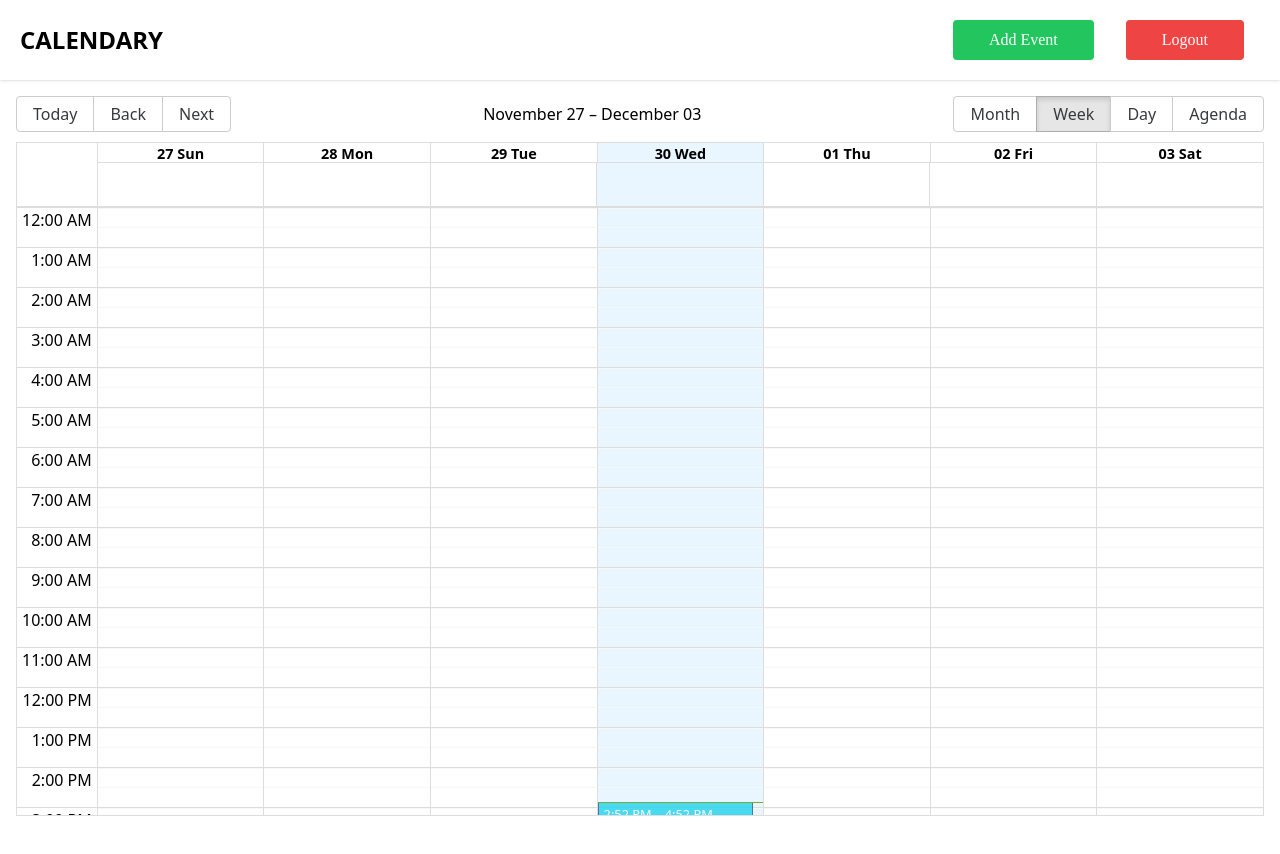
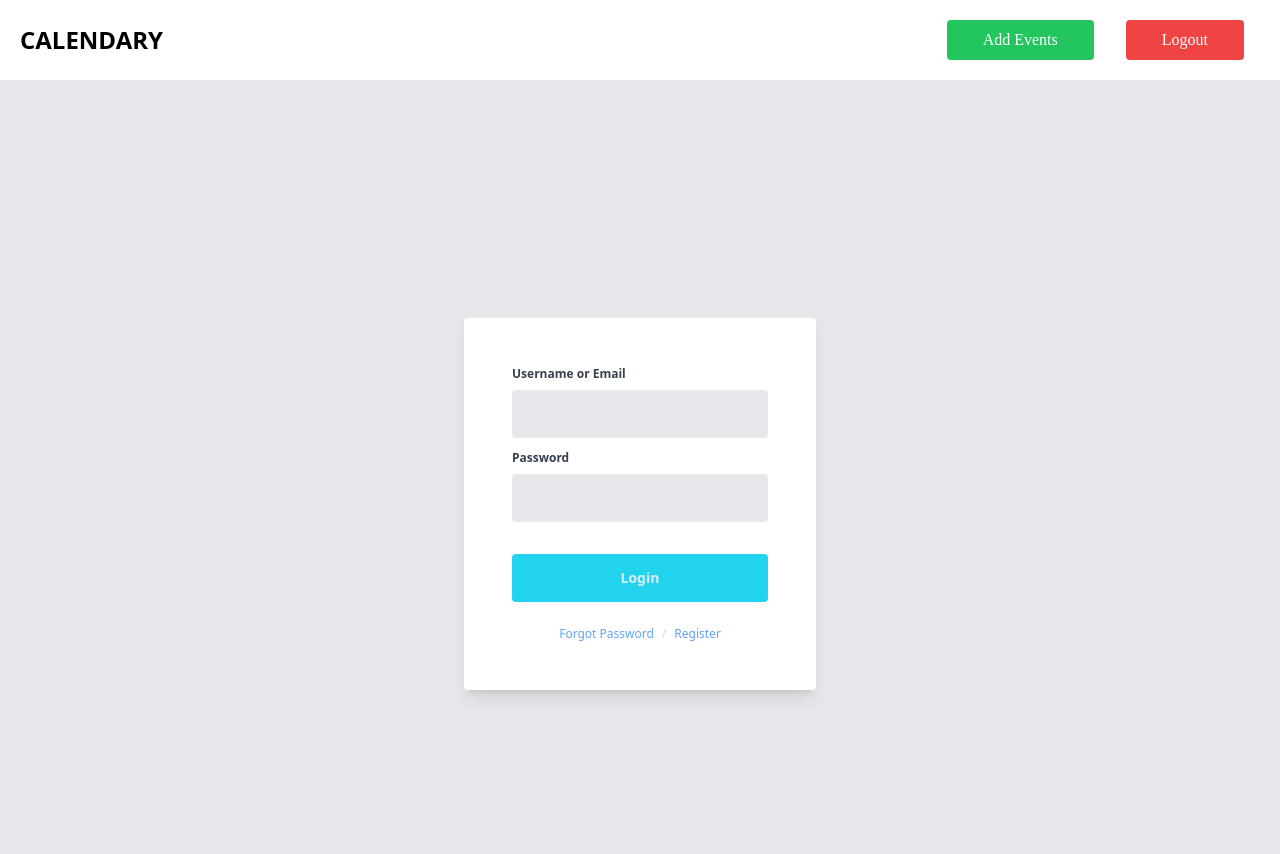
Before and after one commit to samirjabib/calendar-app, a React (Vite) app: page /auth/login in a window 1280 px wide. Shown: the top 854 px of the page. Before the commit the page ends 832 px from the top, so only its background shows below. Built offline with nearby package versions, Linux system fonts and the light colour scheme.

Commit message:
add controller to login page

```diff
--- a/src/auth/pages/LoginPage.jsx
+++ b/src/auth/pages/LoginPage.jsx
@@ -4,25 +4,38 @@ import { useForm } from "../../hooks/useForm";
 const loginFormFields = {
     email:'',
     password:'',
+
 }
 
 export const LoginPage = () => {
 
     const {email, password, onInputChange , onResetForm } = useForm( loginFormFields );
 
+
     const onSubmit = (event) => {
         event.preventDefault()
-        console.log(email, password);
+        console.log({email, password});
     }
+
 
 
     return (
         <div className="flex flex-col items-center justify-center w-screen h-screen bg-gray-200 text-gray-700 z-">
             <form className="flex flex-col bg-white rounded shadow-lg p-12 mt-12" onSubmit={onSubmit}>
                 <label className="font-semibold text-xs" htmlFor='userName '>Username or Email</label>
-                <input className="flex items-center h-12 px-4 w-64 bg-gray-200 mt-2 rounded focus:outline-none focus:ring-2" type="text"/>
+                <input
+                    className="flex items-center h-12 px-4 w-64 bg-gray-200 mt-2 rounded focus:outline-none focus:ring-2" type="text"
+                    value={email}
+                    name="email"
+                    onChange={onInputChange}
+                    />
                 <label className="font-semibold text-xs mt-3" htmlFor="passwordField">Password</label>
-                <input className="flex items-center h-12 px-4 w-64 bg-gray-200 mt-2 rounded focus:outline-none focus:ring-2"type="password"/>
+                <input
+                    className="flex items-center h-12 px-4 w-64 bg-gray-200 mt-2 rounded focus:outline-none focus:ring-2"type="password"
+                    name="password"
+                    value={password}
+                    onChange={onInputChange}
+                    />
                 <button className="flex items-center justify-center h-12 px-6 w-64 bg-cyan-400 mt-8 rounded font-semibold text-sm text-blue-100 hover:bg-cyan-500">Login</button>
                 <div className="flex mt-6 justify-center text-xs">
                     <Link className="text-blue-400 hover:text-blue-500" >Forgot Password</Link>
--- a/src/calendar/components/IconAddData.jsx
+++ b/src/calendar/components/IconAddData.jsx
@@ -12,21 +12,21 @@ export const IconAddData = () => {
     }
 
     return(
-        <>
-                <span  className=" bg-green-500 text-white font-[Poppins] hover:scale-105 duration-500 px-9 py-2 mx-4 hover:bg-green-600 rounded  items-center
-                    justify-between flex
-                     "
-                     onClick={openModal}
+        <div className="flex flex-row justify-around">
+
+                <button
+                    className='bg-green-500  text-white font-[Poppins] duration-500 px-9 py-2  mx-4 hover:bg-green-700 rounded w-42 '
+                    onClick={openModal}
                 >
-                    <span>Add Event</span>
-                </span>
+                    Add Events
+                </button>
 
-                <button className='bg-red-500 text-white font-[Poppins] duration-500 px-9 py-2  mx-4 hover:bg-red-700 rounded'>
+                <button className='bg-red-500 text-white font-[Poppins] duration-500 px-9 py-2  mx-4 hover:bg-red-700 rounded w-42'>
                     Logout
                 </button>
 
 
-        </>
+        </div>
 
     )
 }
--- a/src/calendar/pages/CalendarPage.jsx
+++ b/src/calendar/pages/CalendarPage.jsx
@@ -28,8 +28,8 @@ export const CalendarPage = () => {
 
 
         const style = { //styles event
-            backgroundColor:'#22d3ee',
-            borderRadius:'0px',
+            backgroundColor:'#22c55e',
+            borderRadius:'4px',
             opacity:0.8
 
         }
--- a/src/hooks/useForm.js
+++ b/src/hooks/useForm.js
@@ -6,7 +6,6 @@ export const useForm = (initialForm = {}, formValidations = {} ) => {
 
     const [ formState, setFormState ] = useState(initialForm);
     const [ formValidation, setFormValidation ] = useState({});
-
 
     useEffect( () => {
         createValidators(); //Con esta funcion hacemos que cada vez que cambie el form , nosotros volvemos a correr la funcion de los validaores
--- a/src/router/AppRouter.jsx
+++ b/src/router/AppRouter.jsx
@@ -5,7 +5,7 @@ import { CalendarPage } from "../calendar";
 
 
 export const AppRouter = () => {
-    const authStatus = 'admin';
+    const authStatus = 'user';
 
     return(
             <Routes>
--- a/src/ui/components/NavBar.jsx
+++ b/src/ui/components/NavBar.jsx
@@ -59,9 +59,9 @@ export const NavBar = () => {
                     className={`
                         md:flex md:items-center z-[-1] md:z-auto md:static
                         absolute bg-white w-full left-0 md:w-auto md:py-0 py-4
-                        md:pl-0 pl-7 md:opacity-100 opacity-0 top-[-400px]
+                        md:pl-0  md:opacity-100 opacity-0 top-[-400px]
                         transition-all ease-in duration-500
-                        ${isOpen ? 'top-[80px] opacity-100 text-white bg-black z-40' : ' top-0 opacity-0 text-black bg-white z-[-1]'}
+                        ${isOpen ? 'top-[80px] opacity-100 text-white bg-gray-200 z-40 shadow-sm' : ' top-0 opacity-0 text-black bg-white z-[-1] shadow-none'}
 
                         `}
 
```
